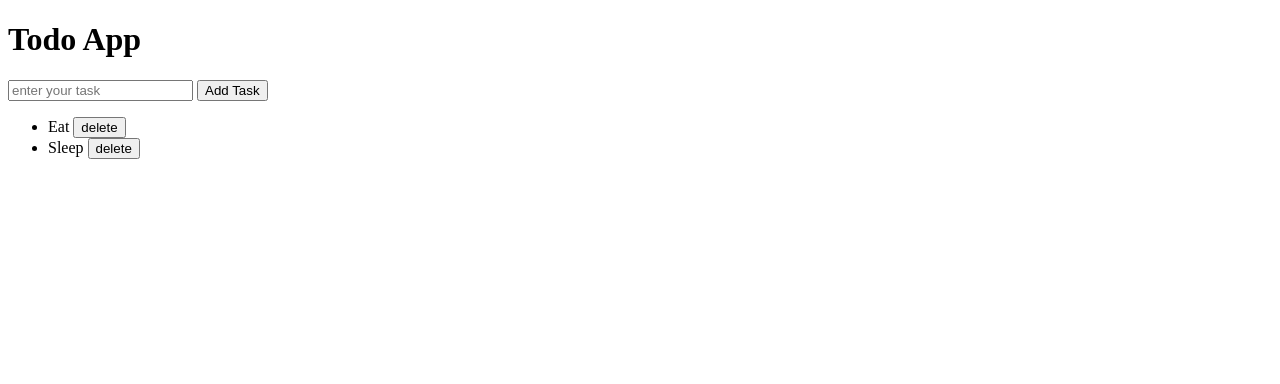
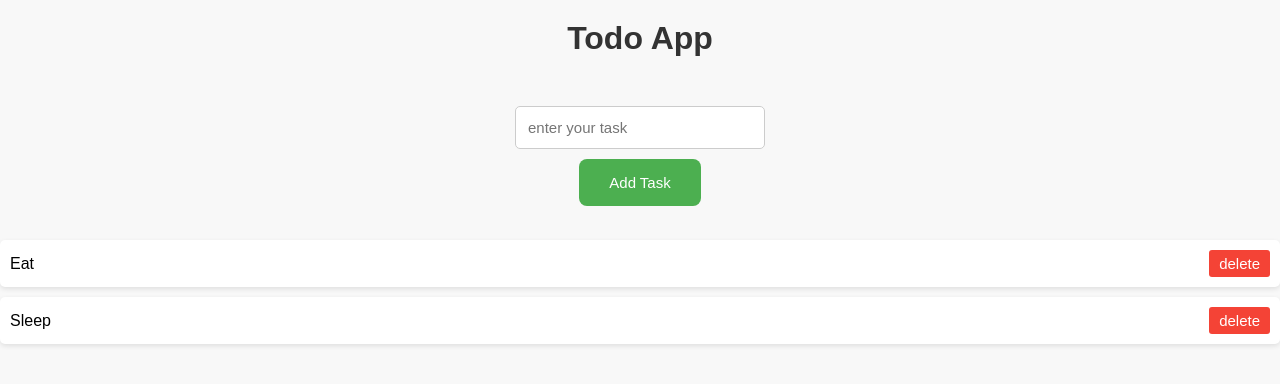
Before and after one commit to Amankazmi/Todo-App, a plain HTML site: page index.html in a window 1280 px wide. Drawn offline with Linux system fonts and the light colour scheme.

Commit message:
add new style

```diff
--- a/app.js
+++ b/app.js
@@ -5,7 +5,7 @@ let ul = document.querySelector('ul');
 btn.addEventListener('click', function () {
 
     if(input.value.trim() === "") {
-        alert("Please Type Something in input field");
+        alert("Please Enter Task Name");
         return;
     }
     let li = document.createElement('li');
--- a/index.html
+++ b/index.html
@@ -7,9 +7,9 @@
     <title>TODO APP</title>
 </head>
 <body>
-    <h1>Todo App</h1>
+    <h1>Todo App</h1><br>
     <input placeholder="enter your task">
-    <button>Add Task</button>
+    <button class="add_task">Add Task</button><br>
     <ul>
         <li>Eat <button class="delete">delete</button></li>
         <li>Sleep <button class="delete">delete</button></li>
--- a/style.css
+++ b/style.css
@@ -0,0 +1,75 @@
+/* style.css */
+
+body {
+    font-family: Arial, sans-serif;
+    margin: 0;
+    padding: 0;
+    background-color: #f8f8f8;
+    height: 100vh; /* Center content vertically */
+}
+
+h1 {
+    text-align: center;
+    margin-top: 20px;
+    color: #333;
+}
+
+input {
+    width: 250px; /* Increased size */
+    padding: 12px; /* Increased padding */
+    margin: 10px auto;
+    display: block;
+    border: 1px solid #ccc;
+    border-radius: 5px;
+    box-sizing: border-box;
+    font-size: 15px; /* Increased font size */
+}
+
+.add_task {
+    display: block;
+    margin: auto;
+}
+
+button {
+    padding: 15px 30px; /* Increased padding */
+    background-color: #4CAF50;
+    color: white;
+    border: none;
+    cursor: pointer;
+    border-radius: 5px;
+    font-size: 15px; /* Increased font size */
+    border-radius: 8px;
+}
+
+button:hover {
+    background-color: #45a049;
+}
+
+ul {
+    list-style-type: none;
+    padding: 0;
+}
+
+li {
+    background-color: #fff;
+    margin: 10px 0;
+    padding: 10px;
+    border-radius: 5px;
+    box-shadow: 0 2px 5px rgba(0, 0, 0, 0.1);
+    display: flex;
+    justify-content: space-between;
+    align-items: center;
+}
+
+.delete {
+    background-color: #f44336;
+    color: white;
+    border: none;
+    padding: 5px 10px;
+    border-radius: 3px;
+    cursor: pointer;
+}
+
+.delete:hover {
+    background-color: #d32f2f;
+}
```
